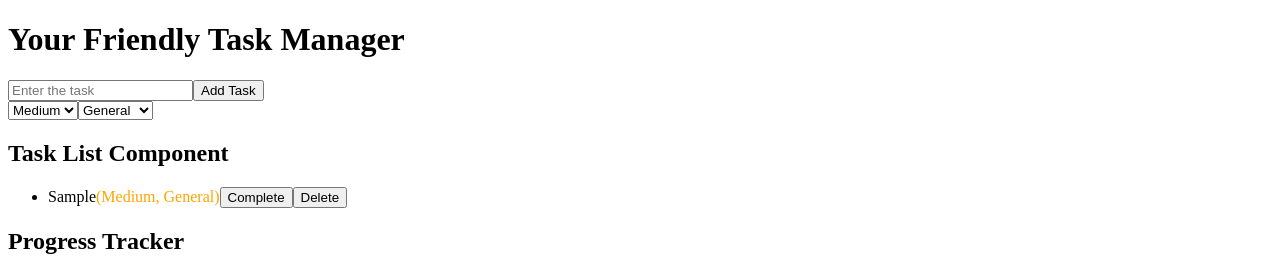
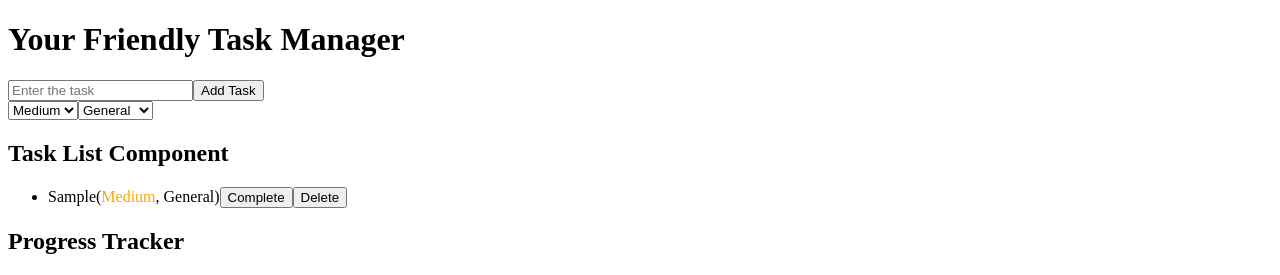
Before and after one commit to bharathlucky777/TaskMaster, a React app: page / in a window 1280 px wide. Both pictures are taken after typing "Sample" into the empty fields and a click on the button "Add Task". Shown: the top 275 px of the page. Built offline with nearby package versions, Linux system fonts and the light colour scheme; the HTML template or start-up script is replaced by a standard one.

Commit message:
Refine bracket styling: black brackets/comma/category, colored priority only

```diff
--- a/src/components/Tasklist.jsx
+++ b/src/components/Tasklist.jsx
@@ -8,9 +8,11 @@ export default function Tasklist({ tasks, toggleTask, deleteTask }) {
         {tasks.map((task, index) => (
           <li key={index} style={{ textDecoration: task.completed ? 'line-through' : 'none' }}>
             <span>{task.text}</span>
+            <span style={{ color: 'black' }}>(</span>
             <span style={{ color: task.priority === 'High' ? 'red' : task.priority === 'Medium' ? 'orange' : 'green' }}>
-              ({task.priority}, {task.category})
+              {task.priority}
             </span>
+            <span style={{ color: 'black' }}>, {task.category})</span>
             <button onClick={() => toggleTask(index)}>
               {task.completed ? 'Mark Incomplete' : 'Complete'}
             </button>
```
